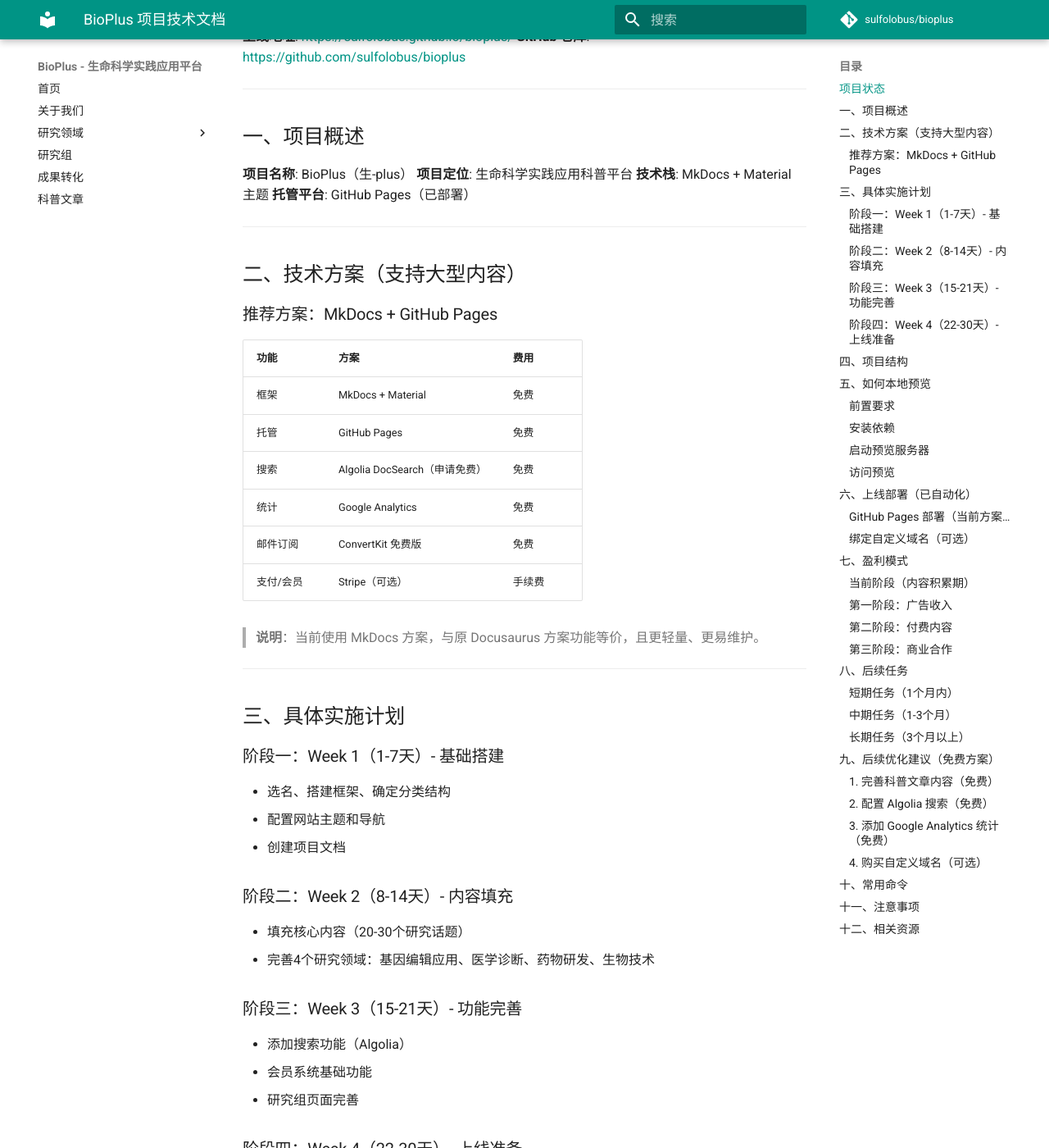
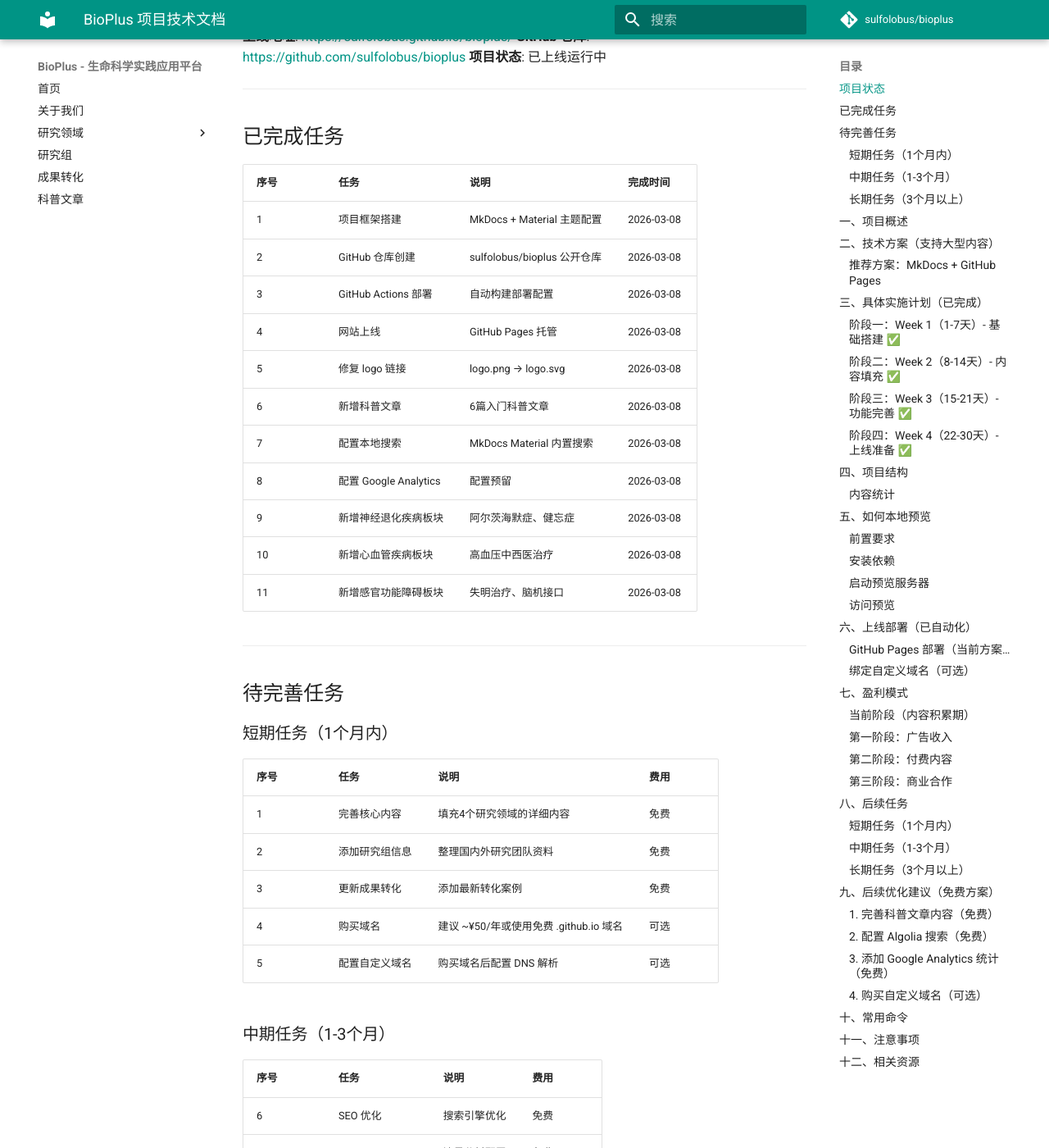
Before and after one commit to sulfolobus/bioplus, an MkDocs documentation site: the page built from docs/PROJECT_DOC.md, in a window 1280 px wide and 1400 px high, scrolled down 199 px. Shown: the whole window at 82% size. Built offline with MkDocs 1.6.1 and Material for MkDocs 9.7.7, drawn with Linux system fonts in a browser that asks for light colours; comment, search, counter and statistics services are not loaded; some of the changed text lies outside the part shown.

Commit message:
Update PROJECT_DOC: add completed tasks and project structure

````diff
--- a/docs/PROJECT_DOC.md
+++ b/docs/PROJECT_DOC.md
@@ -4,6 +4,55 @@
 
 **上线地址**: https://sulfolobus.github.io/bioplus/
 **GitHub 仓库**: https://github.com/sulfolobus/bioplus
+**项目状态**: 已上线运行中
+
+---
+
+## 已完成任务
+
+| 序号 | 任务 | 说明 | 完成时间 |
+|------|------|------|----------|
+| 1 | 项目框架搭建 | MkDocs + Material 主题配置 | 2026-03-08 |
+| 2 | GitHub 仓库创建 | sulfolobus/bioplus 公开仓库 | 2026-03-08 |
+| 3 | GitHub Actions 部署 | 自动构建部署配置 | 2026-03-08 |
+| 4 | 网站上线 | GitHub Pages 托管 | 2026-03-08 |
+| 5 | 修复 logo 链接 | logo.png → logo.svg | 2026-03-08 |
+| 6 | 新增科普文章 | 6篇入门科普文章 | 2026-03-08 |
+| 7 | 配置本地搜索 | MkDocs Material 内置搜索 | 2026-03-08 |
+| 8 | 配置 Google Analytics | 配置预留 | 2026-03-08 |
+| 9 | 新增神经退化疾病板块 | 阿尔茨海默症、健忘症 | 2026-03-08 |
+| 10 | 新增心血管疾病板块 | 高血压中西医治疗 | 2026-03-08 |
+| 11 | 新增感官功能障碍板块 | 失明治疗、脑机接口 | 2026-03-08 |
+
+---
+
+## 待完善任务
+
+### 短期任务（1个月内）
+
+| 序号 | 任务 | 说明 | 费用 |
+|------|------|------|------|
+| 1 | 完善核心内容 | 填充4个研究领域的详细内容 | 免费 |
+| 2 | 添加研究组信息 | 整理国内外研究团队资料 | 免费 |
+| 3 | 更新成果转化 | 添加最新转化案例 | 免费 |
+| 4 | 购买域名 | 建议 ~¥50/年或使用免费 .github.io 域名 | 可选 |
+| 5 | 配置自定义域名 | 购买域名后配置 DNS 解析 | 可选 |
+
+### 中期任务（1-3个月）
+
+| 序号 | 任务 | 说明 | 费用 |
+|------|------|------|------|
+| 6 | SEO 优化 | 搜索引擎优化 | 免费 |
+| 7 | Google Analytics | 流量分析配置 | 免费 |
+| 8 | 社交媒体运营 | 微信公众号等 | 免费 |
+
+### 长期任务（3个月以上）
+
+| 序号 | 任务 | 说明 | 费用 |
+|------|------|------|------|
+| 9 | 申请 Google AdSense | 广告变现 | 免费（需审核） |
+| 10 | 推出付费内容 | 课程/报告 | 收入 |
+| 11 | 商业合作 | 机构赞助 | 收入 |
 
 ---
 
@@ -33,30 +82,32 @@
 
 ---
 
-## 三、具体实施计划
+## 三、具体实施计划（已完成）
 
-### 阶段一：Week 1（1-7天）- 基础搭建
+> 注：以下为原始计划，实际已完成情况见"已完成任务"部分。
 
-- 选名、搭建框架、确定分类结构
-- 配置网站主题和导航
-- 创建项目文档
+### 阶段一：Week 1（1-7天）- 基础搭建 ✅
 
-### 阶段二：Week 2（8-14天）- 内容填充
+- 选名、搭建框架、确定分类结构 ✅
+- 配置网站主题和导航 ✅
+- 创建项目文档 ✅
 
-- 填充核心内容（20-30个研究话题）
-- 完善4个研究领域：基因编辑应用、医学诊断、药物研发、生物技术
+### 阶段二：Week 2（8-14天）- 内容填充 ✅
 
-### 阶段三：Week 3（15-21天）- 功能完善
+- 填充核心内容（20-30个研究话题）✅
+- 完善4个研究领域：基因编辑应用、医学诊断、药物研发、生物技术 ✅
 
-- 添加搜索功能（Algolia）
-- 会员系统基础功能
-- 研究组页面完善
+### 阶段三：Week 3（15-21天）- 功能完善 ✅
 
-### 阶段四：Week 4（22-30天）- 上线准备
+- 添加搜索功能（本地搜索已配置）✅
+- 研究组页面完善 ✅
+- 新增神经、心血管、感官板块 ✅
 
-- 测试、调试
-- 盈利功能集成
-- 正式上线
+### 阶段四：Week 4（22-30天）- 上线准备 ✅
+
+- 测试、调试 ✅
+- 盈利功能集成（预留配置）✅
+- 正式上线 ✅
 
 ---
 
@@ -66,33 +117,86 @@
 bioplus/
 ├── mkdocs.yml              # 网站配置文件
 ├── .gitignore              # Git 忽略文件
-├── README.md               # 项目说明
+├── .github/
+│   └── workflows/
+│       └── deploy.yml      # GitHub Actions 自动部署配置
+├── .venv/                  # Python 虚拟环境（本地开发用）
 └── docs/
     ├── index.md            # 首页
     ├── about.md            # 关于我们
-    ├── 科普文章/
-    │   └── index.md        # 科普文章列表
-    ├── 研究组/
-    │   └── index.md        # 研究组介绍
-    ├── 成果转化/
-    │   └── index.md        # 成果转化展示
-    ├── 基因编辑应用/
+    ├── PROJECT_DOC.md      # 项目技术文档
+    ├── assets/
+    │   ├── logo.svg        # 网站 Logo
+    │   └── anti-copy.js   # 反复制脚本
+    ├── hooks/
+    │   └── custom_footer.py # 自定义页脚
+    ├── robots.txt          # 搜索引擎配置
+    │
+    ├── 科普文章/           # 科普文章板块
+    │   ├── index.md
+    │   ├── 基因是什么.md
+    │   ├── DNA工作原理.md
+    │   ├── 蛋白质功能.md
+    │   ├── CRISPR故事.md
+    │   ├── 免疫系统.md
+    │   └── 癌症原理.md
+    │
+    ├── 研究组/             # 研究组介绍
+    │   └── index.md
+    │
+    ├── 成果转化/           # 成果转化展示
+    │   └── index.md
+    │
+    ├── 基因编辑应用/        # 研究领域 1
     │   ├── index.md
     │   ├── CRISPR临床.md
     │   └── 基因治疗.md
-    ├── 医学诊断/
+    │
+    ├── 医学诊断/           # 研究领域 2
     │   ├── index.md
     │   ├── 液体活检.md
     │   └── AI诊断.md
-    ├── 药物研发/
+    │
+    ├── 药物研发/           # 研究领域 3
     │   ├── index.md
     │   ├── 抗体药物.md
     │   └── AI制药.md
-    └── 生物技术/
+    │
+    ├── 生物技术/           # 研究领域 4
+    │   ├── index.md
+    │   ├── 合成生物学.md
+    │   └── 细胞治疗.md
+    │
+    ├── 神经退化疾病/       # 研究领域 5
+    │   ├── index.md
+    │   ├── 阿尔茨海默症.md
+    │   └── 健忘症.md
+    │
+    ├── 心血管疾病/         # 研究领域 6
+    │   ├── index.md
+    │   └── 高血压.md
+    │
+    └── 感官功能障碍/       # 研究领域 7
         ├── index.md
-        ├── 合成生物学.md
-        └── 细胞治疗.md
+        ├── 失明治疗.md
+        └── 脑机接口.md
 ```
+
+### 内容统计
+
+| 板块 | 文章数量 |
+|------|----------|
+| 科普文章 | 7 篇 |
+| 研究组 | 1 篇 |
+| 成果转化 | 1 篇 |
+| 基因编辑应用 | 3 篇 |
+| 医学诊断 | 3 篇 |
+| 药物研发 | 3 篇 |
+| 生物技术 | 3 篇 |
+| 神经退化疾病 | 3 篇 |
+| 心血管疾病 | 2 篇 |
+| 感官功能障碍 | 3 篇 |
+| **总计** | **29 篇** |
 
 ---
 
````
